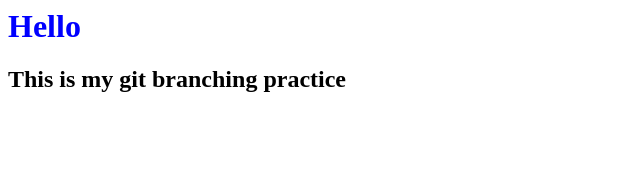
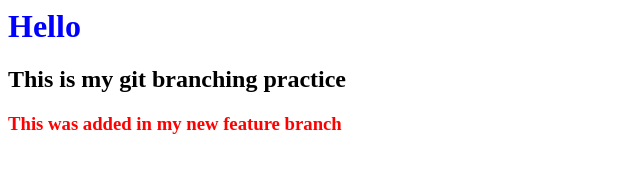
Before and after one commit to Tetraline/branching, a plain HTML site: page index.html in a window 1280 px wide. Shown: the whole page, without its empty margins (0-640 px from the left). Drawn offline with Linux system fonts and the light colour scheme.

Commit message:
added h3

```diff
--- a/index.html
+++ b/index.html
@@ -9,6 +9,6 @@
 <body>
     <h1>Hello</h1>
     <h2>This is my git branching practice</h2>
-
+   <h3>This was added in my new feature branch</h3>
 </body>
 </html>
--- a/style.css
+++ b/style.css
@@ -1,3 +1,7 @@
 h1 {
     color:blue
 }
+
+h3 {
+    color:red;
+}
```
